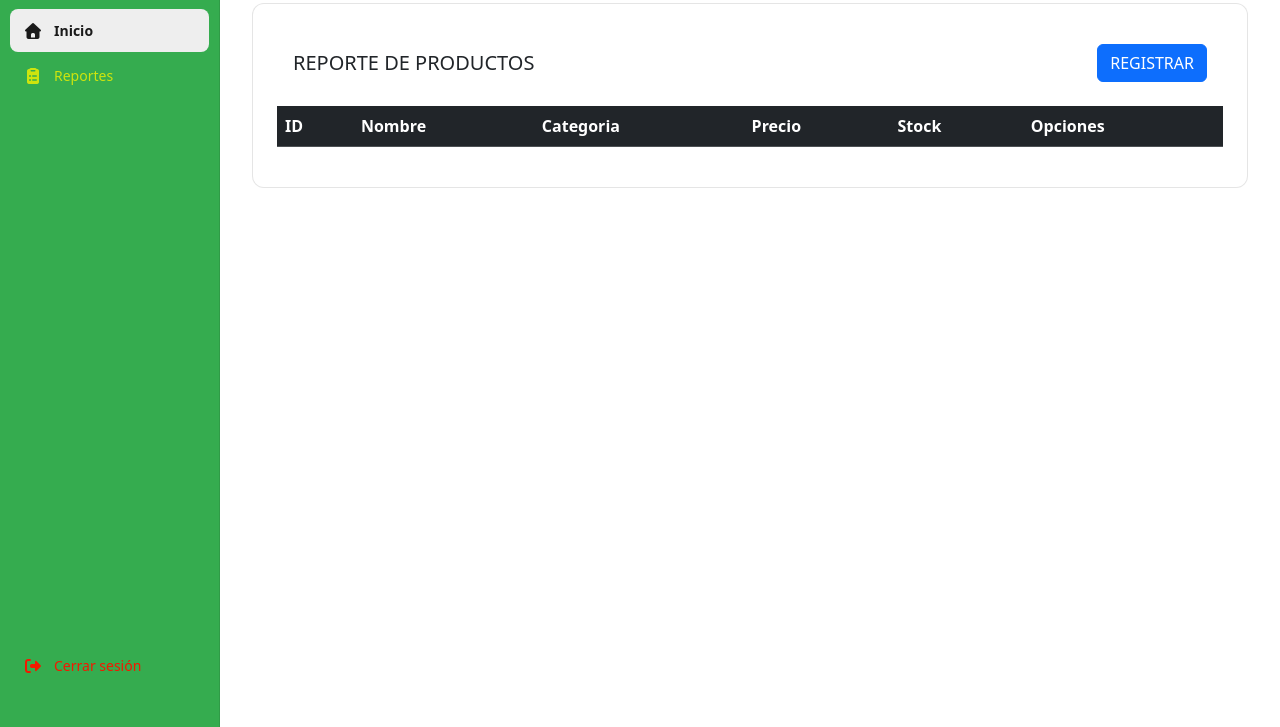
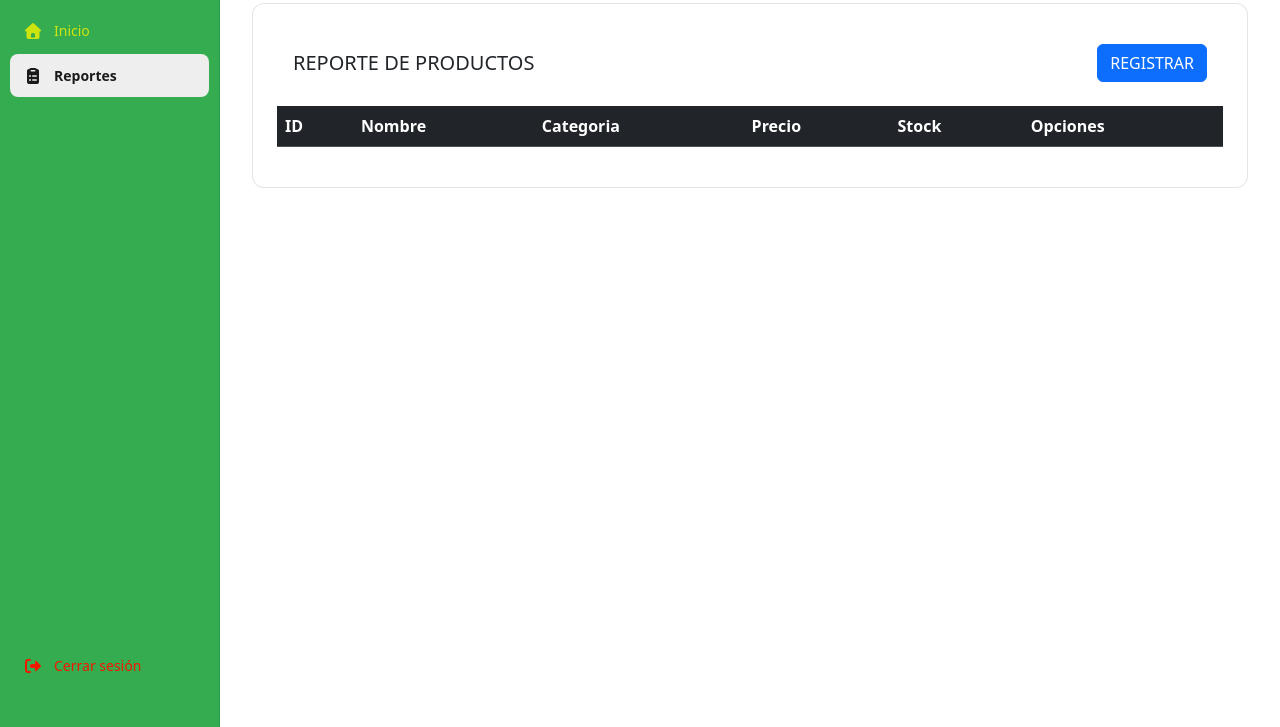
Before and after one commit to Diego30k-tec/Java_Web_Bodega_Monica, a plain HTML site: page frontend/reporte.html in a window 1280 px wide. Shown: the part 73-800 px from the top of the page. Drawn offline with nearby package versions, Linux system fonts and the light colour scheme; no server answers.

Commit message:
Update reporte.html

```diff
--- a/frontend/reporte.html
+++ b/frontend/reporte.html
@@ -37,13 +37,13 @@
       <div class="sidebar-logo">Dashboard</div>
       <ul>
         <li>
-          <a href="index.html" class="activo" data-page="home">
+          <a href="index.html" data-page="home">
             <i class="fa-solid fa-house"></i>
             <span>Inicio</span>
           </a>
         </li>
         <li>
-          <a href="reporte.html" data-page="reportes">
+          <a href="reporte.html" class="activo" data-page="reportes">
             <i class="fa-solid fa-clipboard-list"></i>
             <span>Reportes</span>
           </a>
```
